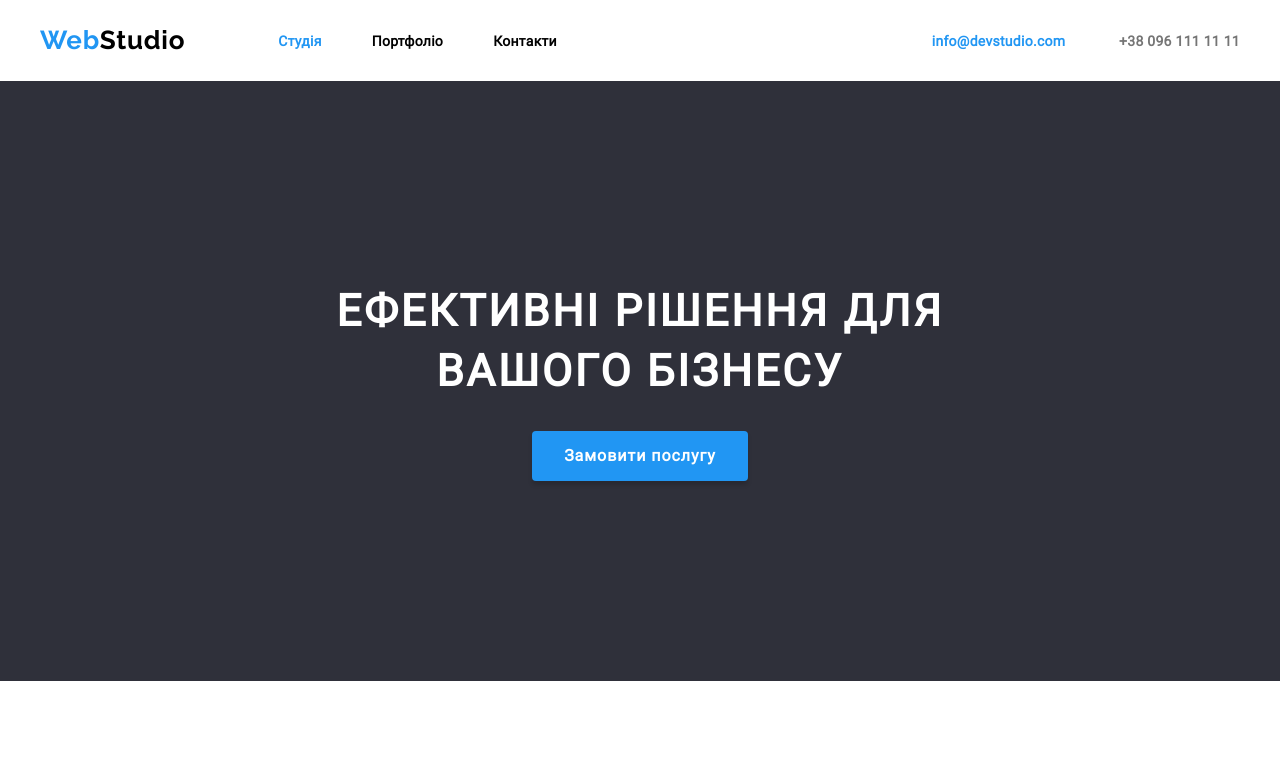
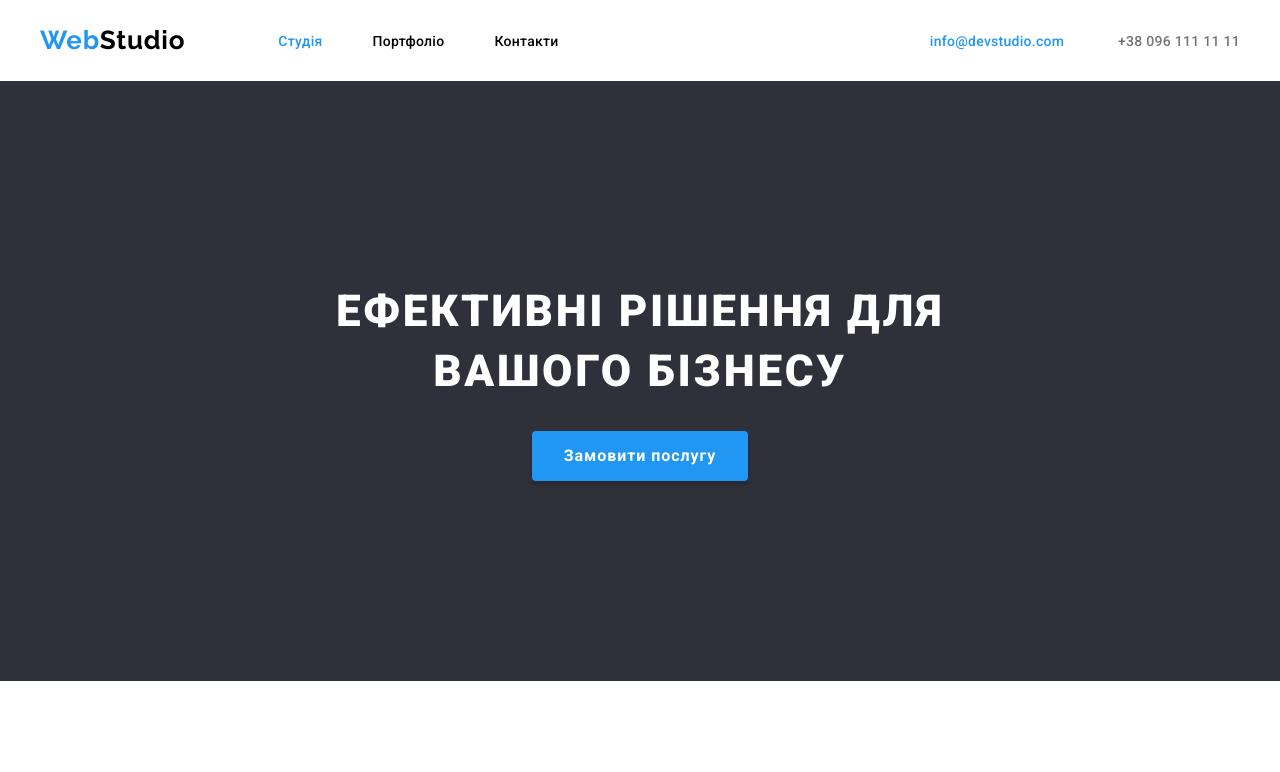
Before and after one commit to yaroslav1009/Dana, a plain HTML site: page index.html in a window 1280 px wide. Shown: the top 772 px of the page. Drawn offline with Linux system fonts and the light colour scheme.

Commit message:
5 commit

```diff
--- a/css/header.css
+++ b/css/header.css
@@ -7,8 +7,7 @@ header {
     justify-content: space-between;
     align-items: center;
     font-family: 'Roboto';
-    font-style: normal;
-    font-weight: 700;
+    font-weight: 500;
     font-size: 14px;
     line-height: 16px;
     letter-spacing: 0.02em;
--- a/css/main_portfolio.css
+++ b/css/main_portfolio.css
@@ -15,7 +15,6 @@ main {
     letter-spacing: 0.03em;
     color: #212121;
     font-family: 'Roboto';
-    font-style: normal;
     font-weight: 700;
     font-size: 16px;
     line-height: 26px;
@@ -24,7 +23,6 @@ main {
 .main-list button:hover{
     background: #2196F3;
     /* shadow-middle */
-    font-weight: 500;
     box-shadow: 0px 3px 1px rgba(0, 0, 0, 0.1), 0px 1px 2px rgba(0, 0, 0, 0.08), 0px 2px 2px rgba(0, 0, 0, 0.12);
     border-radius: 4px;
     color: #FFFFFF;
@@ -52,7 +50,6 @@ main {
 }
 .main-card p{
     font-family: 'Roboto';
-    font-style: normal;
     font-weight: 700;
     font-size: 18px;
     line-height: 36px;
@@ -61,7 +58,6 @@ main {
 }
 .main-card p:last-child{
     font-family: 'Roboto';
-    font-style: normal;
     font-weight: 400;
     font-size: 16px;
     line-height: 30px;
--- a/css/style.css
+++ b/css/style.css
@@ -2,16 +2,6 @@
     max-width: 1200px;
     margin: auto;
 }
-
-@font-face {
-    font-family: "Roboto";
-    src: url(../font/Roboto-Regular.ttf);
-}
-@font-face {
-    font-family: "Raleway";
-    src: url(../font/Raleway-VariableFont_wght.ttf);
-}
-
 .hr-line {
     border: 1px solid #ECECEC;
     margin-bottom: 100px;
--- a/index.html
+++ b/index.html
@@ -4,6 +4,8 @@
     <meta charset="UTF-8">
     <meta http-equiv="X-UA-Compatible" content="IE=edge">
     <meta name="viewport" content="width=device-width, initial-scale=1.0">
+    <link href="https://fonts.googleapis.com/css2?family=Roboto:ital,wght@0,400;0,500;0,700;0,900;1,400&display=swap" rel="stylesheet">
+    <link href="https://fonts.googleapis.com/css2?family=Raleway:wght@700&display=swap" rel="stylesheet">
     <link rel="stylesheet" href="css/style.css">
     <link rel="stylesheet" href="css/header.css">
     <link rel="stylesheet" href="css/main.css">
```
Also changed, not shown: page/portfolio.html (+2 -0 lines).
